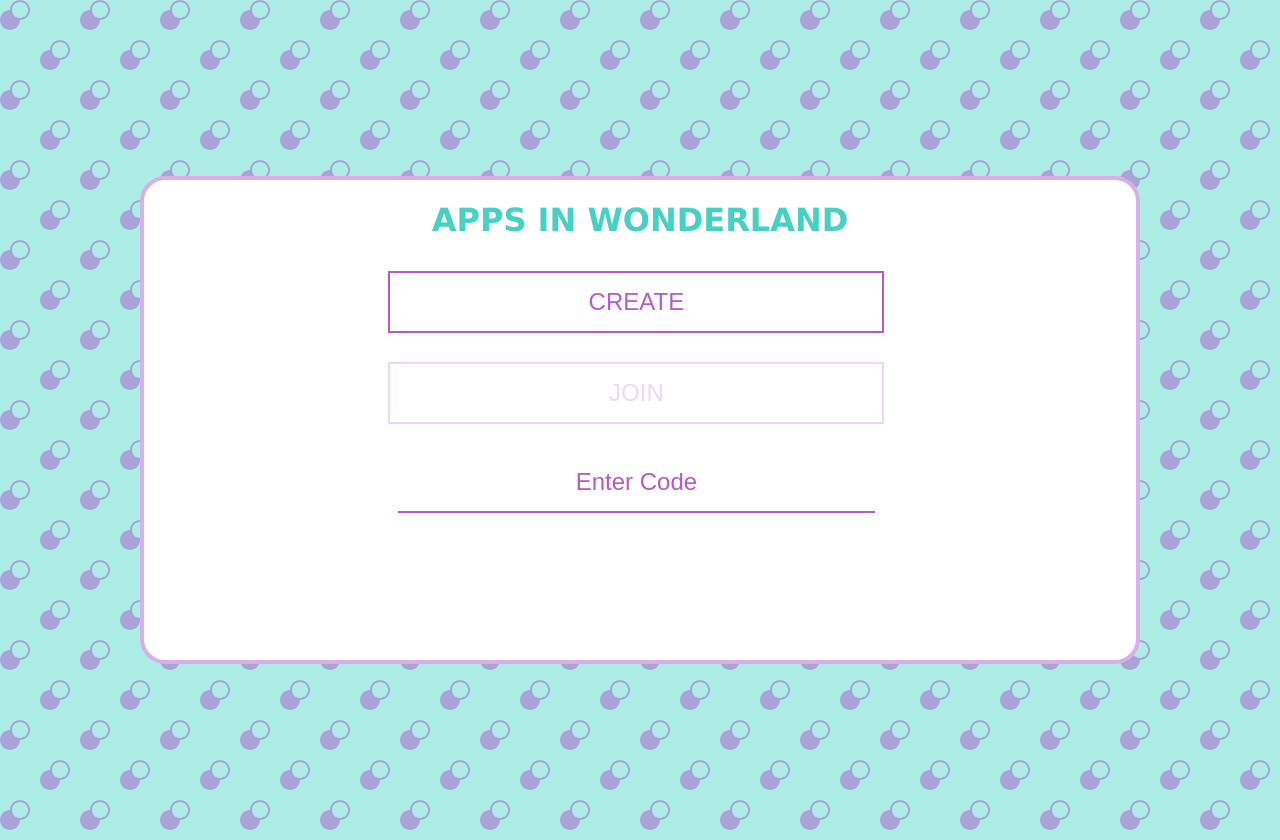
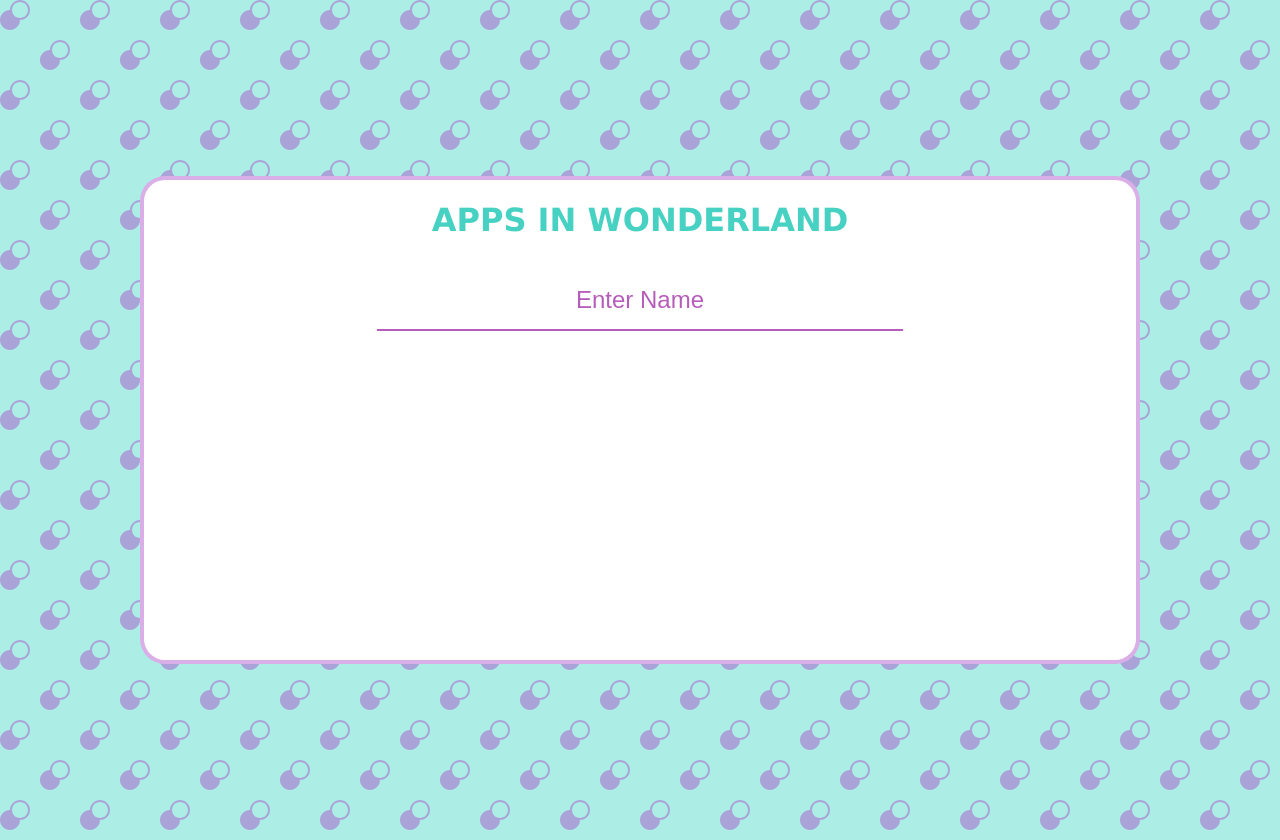
Before and after one commit to PatrickTelfer/AppsInWonderland, a React (Create React App) app in the folder client/: page / in a window 1280 px wide. Built offline with nearby package versions, Linux system fonts and the light colour scheme.

Commit message:
ui changes to lobby and home

```diff
--- a/client/src/Common/Button.js
+++ b/client/src/Common/Button.js
@@ -24,7 +24,7 @@ export const Button = styled.button`
     border-color: rgba(164, 53, 194, 0.2);
     cursor: default;
   }
-  width: 50%;
+  width: 30%;
   @media (max-width: 768px) {
     font-size: 1em;
     padding: 5px 5px;
--- a/client/src/Common/Container.js
+++ b/client/src/Common/Container.js
@@ -14,6 +14,7 @@ export const Container = styled.div`
   height: 60%;
   @media (max-width: 768px) {
     width: 100%;
+    height: 80%;
   }
   background-color: white;
   border: 4px solid rgba(164, 53, 194, 0.4);
--- a/client/src/Common/Input.js
+++ b/client/src/Common/Input.js
@@ -9,7 +9,7 @@ export const Input = styled.input`
   color: rgba(164, 53, 170, 0.8);
   font-size: 1.5em;
   transition: all 0.15s;
-  margin: 0 0.3em 1.2em 0;
+  margin-bottom: 1.2em;
   text-align: center;
   &:hover {
     color: rgba(164, 53, 194, 0.6);
@@ -25,7 +25,7 @@ export const Input = styled.input`
   &::placeholder {
     color: rgba(164, 53, 170, 0.8);
   }
-  width: 45%;
+  width: 50%;
   @media (max-width: 768px) {
     font-size: 1em;
     padding: 5px 5px;
--- a/client/src/Home/Home.js
+++ b/client/src/Home/Home.js
@@ -4,6 +4,7 @@ import { FullWidthContainer, Container } from "../Common/Container";
 import { Button } from "../Common/Button";
 import { Input } from "../Common/Input";
 import { Title } from "../Common/Text";
+import styled from "styled-components";
 
 const handleCreateClick = async (setError) => {
   const res = await fetch("/api/lobby", { method: "POST" });
@@ -15,13 +16,30 @@ const handleCreateClick = async (setError) => {
 const Home = () => {
   const [code, setCode] = useState("");
   const [error, setError] = useState(null);
+  const [name, setName] = useState(null);
 
   const history = useHistory();
   return (
     <FullWidthContainer>
       <Container>
         <Title>APPS IN WONDERLAND</Title>
-        <Button
+        <Input
+          placeholder="Enter Name"
+          onChange={(event) => {
+            setName(event.target.value);
+          }}
+        ></Input>
+        {name && (
+          <>
+            <Input
+              placeholder="Enter Code"
+              onChange={(event) => {
+                setCode(event.target.value);
+              }}
+            ></Input>
+
+            <Button disabled={code === ""}>JOIN</Button>
+            <CreateButton
               onClick={async () => {
                 const lobbyData = await handleCreateClick(setError);
                 console.log(lobbyData);
@@ -34,17 +52,17 @@ const Home = () => {
               }}
             >
               CREATE
-        </Button>
-        <Button disabled={code === ""}>JOIN</Button>
-        <Input
-          placeholder="Enter Code"
-          onChange={(event) => {
-            setCode(event.target.value);
-          }}
-        ></Input>
+            </CreateButton>
+          </>
+        )}
       </Container>
     </FullWidthContainer>
   );
 };
 
+const CreateButton = styled(Button)`
+  margin-top: auto;
+  border: 2px solid rgb(84, 177, 184);
+  color: rgb(84, 177, 184);
+`;
 export default Home;
--- a/client/src/Lobby/Lobby.js
+++ b/client/src/Lobby/Lobby.js
@@ -8,7 +8,7 @@ import { withRouter } from "react-router";
 import { Title, SubTitle } from "../Common/Text";
 
 const Lobby = (props) => {
-  const testData = ["one (temp data)"];
+  const testData = ["bob", "joe", "kanye", "test", "travis", "dominoes pizza"];
   const serverData = props.location.state;
   const serverCode = serverData.serverCode;
   return (
```
Lines whose indentation alone changed are shown as unchanged.
